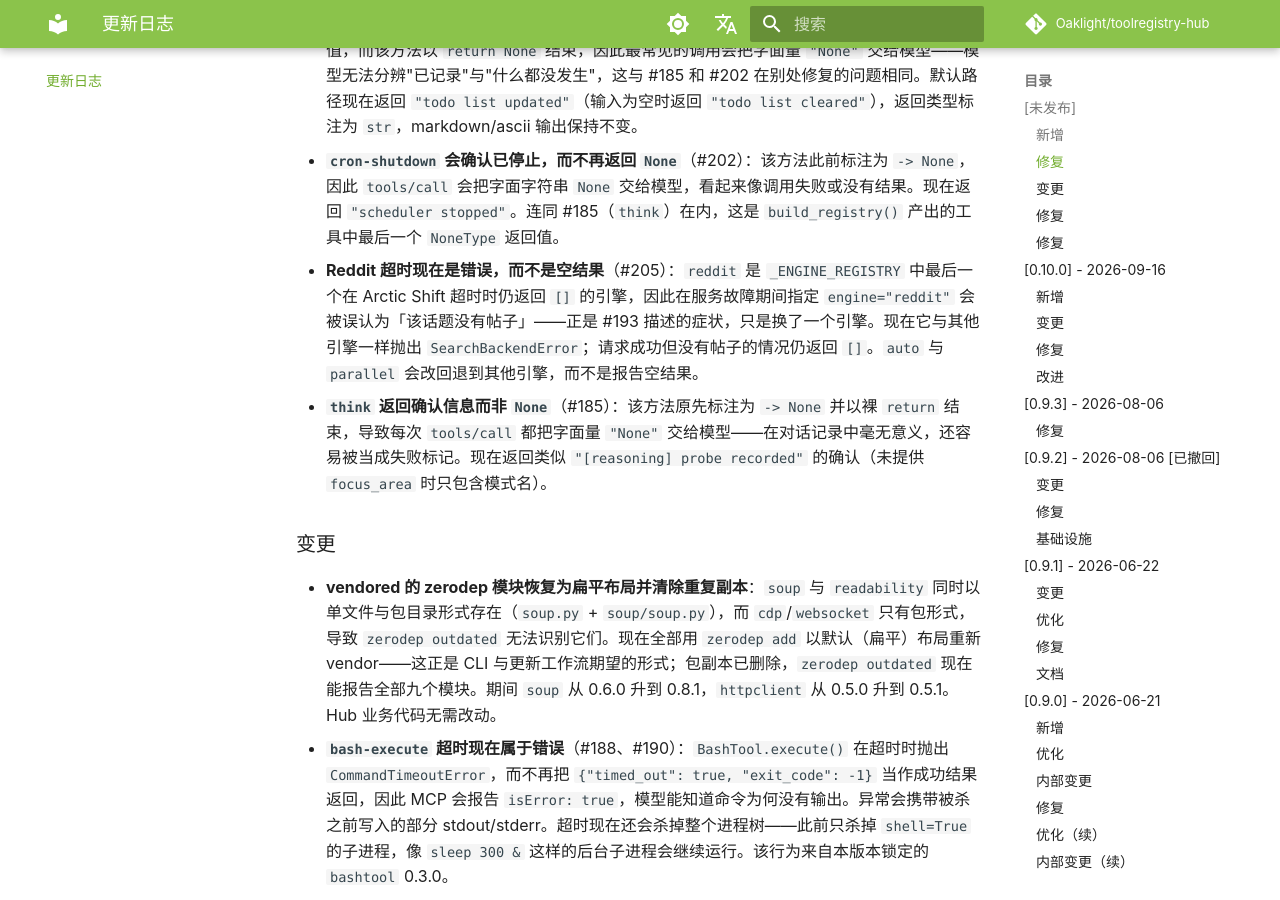
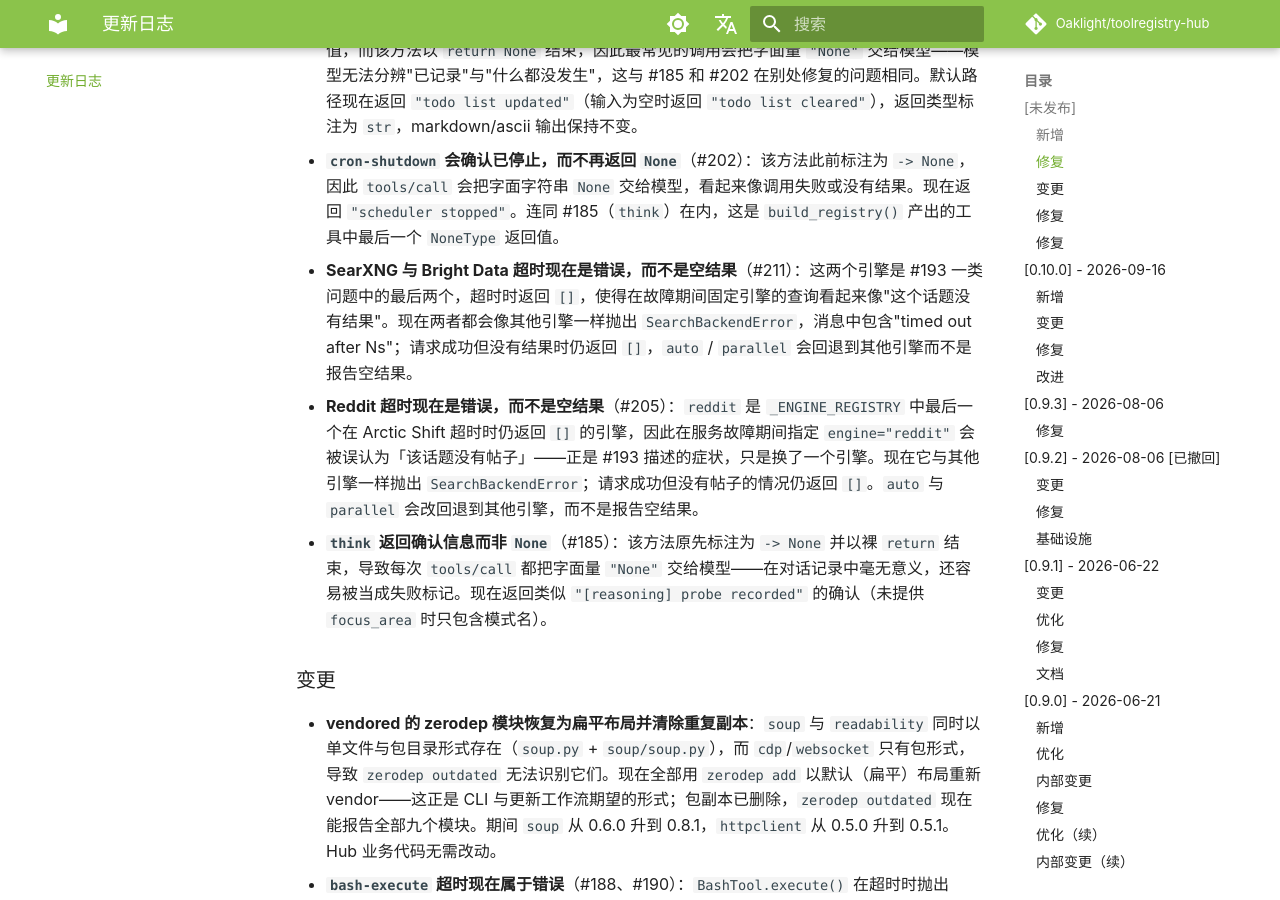
Before and after one commit to Oaklight/toolregistry-hub, an MkDocs documentation site: the page built from docs/changelog.md, in a window 1280 px wide and 900 px high, scrolled down 1528 px. Built offline with MkDocs 1.6.1 and Material for MkDocs 9.7.7, drawn with Linux system fonts in a browser that asks for light colours; some web fonts are replaced; comment, search, counter and statistics services are not loaded.

Commit message:
docs(changelog)：SearXNG 与 Bright Data 超时会抛出异常
记录 #211。

```diff
--- a/docs/changelog.md
+++ b/docs/changelog.md
@@ -26,6 +26,7 @@
 - **`bash-execute` 的拒绝列表依据 `rm` 删除的内容判断，而不是路径写法**（#6）：`rm -rf /tmp/build`、`/srv/app/cache`、`/etc/nginx/cache` 重新可用，而根目录、系统目录名本身、无法重装的目录（`/usr/lib`、`/boot`、`/dev`、`/var/lib`、`/etc/ssh` 等）、`$HOME`/`~`、`.`/`..` 及其 Shell 写法（`//etc`、`./`、`/et?`、`/{etc,usr}`）仍被阻止。只判断 `rm` 自己的操作数，因此 `echo 'rm -rf /'` 可以执行。命令在引号之外的 `;`、`&`、`|` 与换行处切分，分组与复合语法会被剥离（`( … )`、`{ …; }`、`!`、`then`/`do`、case 分支、函数体），命令替换（`$(…)`、反引号）与 `find -exec` / `sh -c` / `bash -lc` 负载都会被检查，无操作数的 `xargs` 会被拒绝，GNU 长选项的无歧义前缀（`rm --rec -f`）也能识别。行为来自本版本固定的 `bashtool` 0.3.2 + 0.3.3；镜像用例位于 `tests/test_bash_tool.py`，Bash 工具文档的安全章节已更新为新规则。
 - **`todolist-update` 会确认简单更新，而不再返回 `None`**（#212）：`format="simple"` 是默认值，而该方法以 `return None` 结束，因此最常见的调用会把字面量 `"None"` 交给模型——模型无法分辨"已记录"与"什么都没发生"，这与 #185 和 #202 在别处修复的问题相同。默认路径现在返回 `"todo list updated"`（输入为空时返回 `"todo list cleared"`），返回类型标注为 `str`，markdown/ascii 输出保持不变。
 - **`cron-shutdown` 会确认已停止，而不再返回 `None`**（#202）：该方法此前标注为 `-> None`，因此 `tools/call` 会把字面字符串 `None` 交给模型，看起来像调用失败或没有结果。现在返回 `"scheduler stopped"`。连同 #185（`think`）在内，这是 `build_registry()` 产出的工具中最后一个 `NoneType` 返回值。
+- **SearXNG 与 Bright Data 超时现在是错误，而不是空结果**（#211）：这两个引擎是 #193 一类问题中的最后两个，超时时返回 `[]`，使得在故障期间固定引擎的查询看起来像"这个话题没有结果"。现在两者都会像其他引擎一样抛出 `SearchBackendError`，消息中包含"timed out after Ns"；请求成功但没有结果时仍返回 `[]`，`auto` / `parallel` 会回退到其他引擎而不是报告空结果。
 - **Reddit 超时现在是错误，而不是空结果**（#205）：`reddit` 是 `_ENGINE_REGISTRY` 中最后一个在 Arctic Shift 超时时仍返回 `[]` 的引擎，因此在服务故障期间指定 `engine="reddit"` 会被误认为「该话题没有帖子」——正是 #193 描述的症状，只是换了一个引擎。现在它与其他引擎一样抛出 `SearchBackendError`；请求成功但没有帖子的情况仍返回 `[]`。`auto` 与 `parallel` 会改回退到其他引擎，而不是报告空结果。
 - **`think` 返回确认信息而非 `None`**（#185）：该方法原先标注为 `-> None` 并以裸 `return` 结束，导致每次 `tools/call` 都把字面量 `"None"` 交给模型——在对话记录中毫无意义，还容易被当成失败标记。现在返回类似 `"[reasoning] probe recorded"` 的确认（未提供 `focus_area` 时只包含模式名）。
 
```
